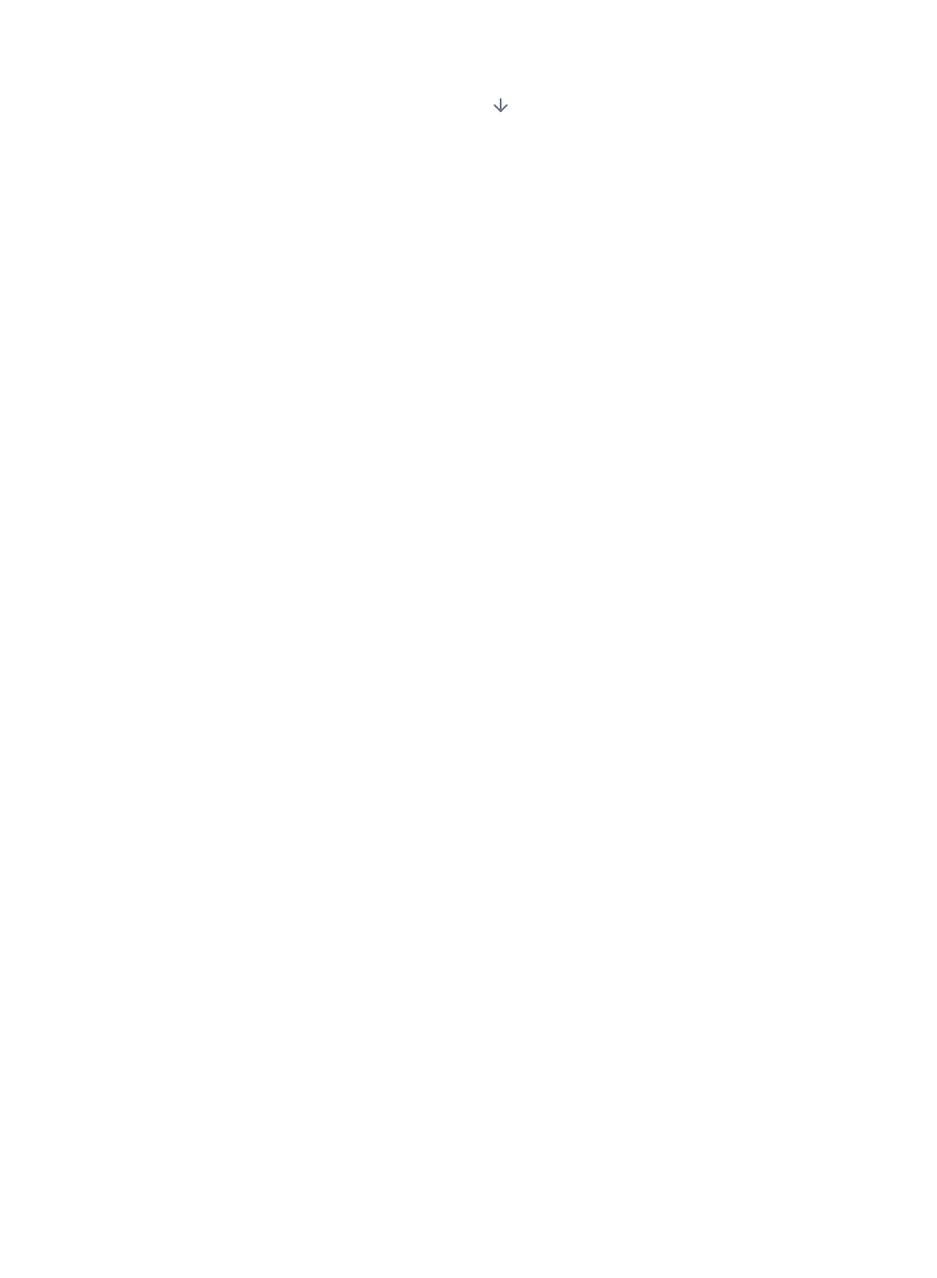
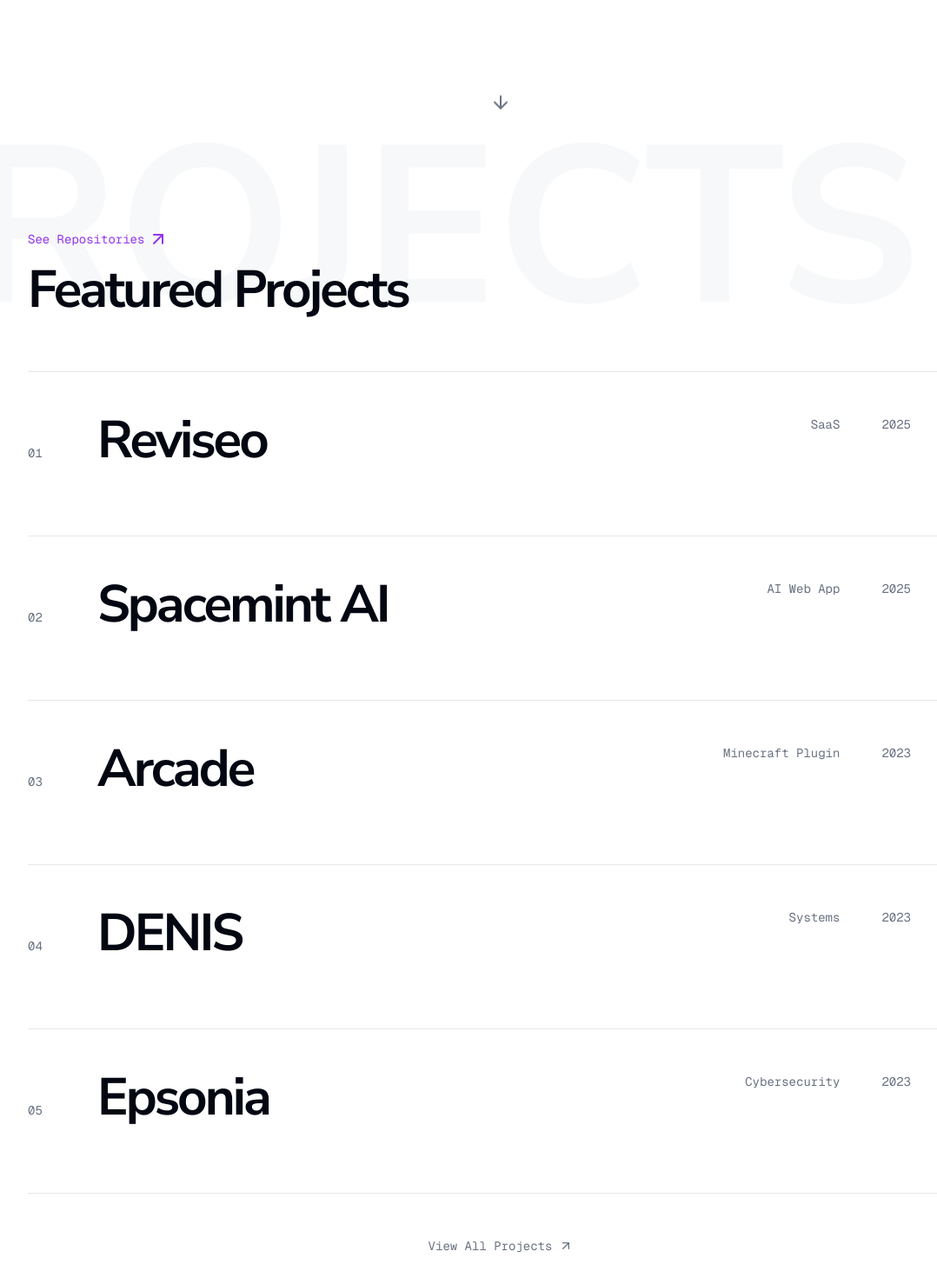
Before and after one commit to maytees/portfolio, a Next.js app: page / in a window 1280 px wide. Shown: the part 660-2130 px from the top of the page at 87% size, without its empty margins (64-1142 px from the left). Built offline with nearby package versions, Linux system fonts and the light colour scheme.

Commit message:
feat: projects section

```diff
--- a/app/page.tsx
+++ b/app/page.tsx
@@ -1,11 +1,13 @@
 import Hero from "@/components/Hero";
 import Navbar from "@/components/Navbar";
+import { Projects } from "@/components/Projects";
 
 export default function Page() {
 	return (
 		<div className="pb-[500vh]">
 			<Navbar />
 			<Hero />
+			<Projects />
 		</div>
 	);
 }
--- /dev/null
+++ b/components/Projects.tsx
@@ -0,0 +1,295 @@
+"use client";
+
+import { ArrowUpRight } from "lucide-react";
+import { motion, useInView, useScroll, useTransform } from "motion/react";
+import Link from "next/link";
+import { useRef, useState } from "react";
+
+const techColors: Record<string, string> = {
+	NextJS: "bg-black text-white dark:bg-white dark:text-black",
+	Vite: "bg-purple-500 text-white",
+	"Tailwind CSS": "bg-cyan-500 text-white",
+	Tailwind: "bg-cyan-500 text-white",
+	"Framer Motion": "bg-pink-500 text-white",
+	"Vercel AI SDK": "bg-black text-white dark:bg-white dark:text-black",
+	"Google Gemini": "bg-blue-500 text-white",
+	Posthog: "bg-blue-600 text-white",
+	"Tigris (S3)": "bg-orange-500 text-white",
+	"Polar Payments": "bg-indigo-500 text-white",
+	Java: "bg-red-600 text-white",
+	Kotlin: "bg-purple-600 text-white",
+	PaperMC: "bg-green-600 text-white",
+	Go: "bg-cyan-600 text-white",
+	Rust: "bg-orange-600 text-white",
+	TypeScript: "bg-blue-600 text-white",
+};
+
+const projects = [
+	{
+		num: "01",
+		title: "Reviseo",
+		category: "SaaS",
+		href: "https://reviseo.app",
+		source: "https://github.com/maytees/reviseo",
+		year: "2025",
+		description:
+			"Client feedback tool with annotated screenshots on live sites",
+		tech: ["NextJS", "Vite", "Tigris (S3)", "Tailwind CSS", "Framer Motion"],
+	},
+	{
+		num: "02",
+		title: "Spacemint AI",
+		category: "AI Web App",
+		year: "2025",
+		href: "https://spacemintai.com",
+		source: "",
+		description: "Floor plan to staged interior renders (Acquired)",
+		tech: ["Vercel AI SDK", "NextJS", "Tailwind", "Google Gemini", "Posthog", "Tigris (S3)", "Polar Payments"],
+	},
+	{
+		num: "03",
+		title: "Arcade",
+		category: "Minecraft Plugin",
+		href: "https://modrinth.com/plugin/arcade",
+		source: "https://github.com/maytees/arcade",
+		year: "2023",
+		description: "Survival minigame plugin, 6K+ views, 450+ downloads",
+		tech: ["Java", "Kotlin", "PaperMC"],
+	},
+	{
+		num: "04",
+		title: "DENIS",
+		category: "Systems",
+		href: "",
+		source: "https://github.com/maytees/denis",
+		year: "2023",
+		description: "Custom DNS server implementing RFC 1035 in Go",
+		tech: ["Go"],
+	},
+	{
+		num: "05",
+		title: "Epsonia",
+		category: "Cybersecurity",
+		href: "",
+		source: "https://github.com/epsonia/epsonia-rs",
+		year: "2023",
+		description: "CyberPatriot-style scoring engine in Rust",
+		tech: ["Rust", "TypeScript"],
+	},
+];
+
+function ProjectCard({
+	project,
+	index,
+}: {
+	project: (typeof projects)[0];
+	index: number;
+}) {
+	const ref = useRef(null);
+	const [isHovered, setIsHovered] = useState(false);
+	const mainLink = project.href || project.source;
+
+	return (
+		<motion.div
+			ref={ref}
+			className="group block py-8 md:py-12 border-b border-border relative"
+			onMouseEnter={() => setIsHovered(true)}
+			onMouseLeave={() => setIsHovered(false)}
+			initial={{ opacity: 0, y: 50 }}
+			whileInView={{ opacity: 1, y: 0 }}
+			transition={{ duration: 0.6, delay: index * 0.1 }}
+			viewport={{ once: true }}
+		>
+			{/* Hover background */}
+			<motion.div
+				className="absolute inset-0 bg-card -mx-6 md:-mx-12 lg:-mx-24 px-6 md:px-12 lg:px-24"
+				initial={{ opacity: 0 }}
+				animate={{ opacity: isHovered ? 1 : 0 }}
+				transition={{ duration: 0.3 }}
+			/>
+
+			<div className="relative flex flex-col md:flex-row md:items-start justify-between gap-4">
+				<div className="flex items-baseline gap-6 md:gap-12">
+					<span className="text-sm font-mono text-muted-foreground w-8">
+						{project.num}
+					</span>
+					<div>
+						<motion.h3
+							className="text-3xl md:text-5xl lg:text-6xl font-bold tracking-tighter text-foreground"
+							animate={{ x: isHovered ? 20 : 0 }}
+							transition={{ duration: 0.3 }}
+						>
+							{project.title}
+						</motion.h3>
+						<motion.p
+							className="text-muted-foreground mt-2 max-w-md"
+							initial={{ opacity: 0, height: 0 }}
+							animate={{
+								opacity: isHovered ? 1 : 0,
+								height: isHovered ? "auto" : 0,
+							}}
+							transition={{ duration: 0.3 }}
+						>
+							{project.description}
+						</motion.p>
+
+						{/* Links */}
+						<motion.div
+							className="flex flex-wrap items-center gap-4 mt-3"
+							initial={{ opacity: 0, height: 0 }}
+							animate={{
+								opacity: isHovered ? 1 : 0,
+								height: isHovered ? "auto" : 0,
+							}}
+							transition={{ duration: 0.3 }}
+						>
+							{project.href && (
+								<Link
+									href={project.href}
+									target="_blank"
+									className="inline-flex items-center gap-1 text-sm text-primary hover:underline font-mono"
+									data-cursor="pointer"
+								>
+									<ArrowUpRight className="w-3 h-3" />
+									Visit
+								</Link>
+							)}
+							{project.source ? (
+								<Link
+									href={project.source}
+									target="_blank"
+									className="inline-flex items-center gap-1 text-sm text-muted-foreground hover:text-foreground font-mono"
+									data-cursor="pointer"
+								>
+									<ArrowUpRight className="w-3 h-3" />
+									Source
+								</Link>
+							) : (
+								<span className="text-sm text-muted-foreground/50 font-mono">
+									Source Closed
+								</span>
+							)}
+						</motion.div>
+
+						{/* Tech Stack */}
+						<motion.div
+							className="flex flex-wrap gap-2 mt-3"
+							initial={{ opacity: 0, height: 0 }}
+							animate={{
+								opacity: isHovered ? 1 : 0,
+								height: isHovered ? "auto" : 0,
+							}}
+							transition={{ duration: 0.3, delay: 0.05 }}
+						>
+							{project.tech.map((tech) => (
+								<span
+									key={tech}
+									className={`px-2 py-0.5 text-xs font-mono rounded ${techColors[tech] || "bg-muted text-muted-foreground"}`}
+								>
+									{tech}
+								</span>
+							))}
+						</motion.div>
+					</div>
+				</div>
+
+				<div className="flex items-center gap-8 md:gap-12 ml-14 md:ml-0">
+					<span className="text-sm text-muted-foreground font-mono">
+						{project.category}
+					</span>
+					<span className="text-sm text-muted-foreground font-mono">
+						{project.year}
+					</span>
+					{mainLink && (
+						<Link href={mainLink} target="_blank" data-cursor="pointer">
+							<motion.div
+								animate={{ x: isHovered ? 0 : -10, opacity: isHovered ? 1 : 0 }}
+								transition={{ duration: 0.3 }}
+							>
+								<ArrowUpRight className="w-6 h-6 text-primary" />
+							</motion.div>
+						</Link>
+					)}
+				</div>
+			</div>
+		</motion.div>
+	);
+}
+
+export function Projects() {
+	const containerRef = useRef(null);
+	const isInView = useInView(containerRef, { once: true, margin: "-100px" });
+
+	const { scrollYProgress } = useScroll({
+		target: containerRef,
+		offset: ["start end", "end start"],
+	});
+
+	const x = useTransform(scrollYProgress, [0, 1], [0, -200]);
+
+	return (
+		<section
+			id="work"
+			ref={containerRef}
+			className="py-24 md:py-32 px-6 md:px-12 lg:px-24 relative overflow-hidden"
+		>
+			{/* Large background text */}
+			<motion.div
+				style={{ x }}
+				className="absolute top-0 left-0 text-[20vw] font-bold text-border/30 whitespace-nowrap pointer-events-none select-none leading-none"
+			>
+				PROJECTS
+			</motion.div>
+
+			<div className="relative z-10">
+				<motion.div
+					initial={{ opacity: 0, y: 30 }}
+					animate={isInView ? { opacity: 1, y: 0 } : {}}
+					transition={{ duration: 0.8 }}
+					className="mb-16"
+				>
+					<Link
+						href={"https://github.com/maytees?tab=repositories"}
+						target="_blank"
+						className="text-primary font-mono text-sm flex flex-row items-center gap-1"
+					>
+						See Repositories
+						<ArrowUpRight className="text-primary" />
+					</Link>
+					<h2 className="text-4xl md:text-6xl font-bold text-foreground mt-4 tracking-tighter">
+						Featured Projects
+					</h2>
+				</motion.div>
+
+				<div className="border-t border-border">
+					{projects.map((project, index) => (
+						<ProjectCard key={project.num} project={project} index={index} />
+					))}
+				</div>
+
+				<motion.div
+					initial={{ opacity: 0, y: 20 }}
+					whileInView={{ opacity: 1, y: 0 }}
+					transition={{ duration: 0.6 }}
+					viewport={{ once: true }}
+					className="mt-12 text-center"
+				>
+					<Link
+						href="https://github.com/maytees?tab=repositories"
+						target="_blank"
+						className="inline-flex items-center gap-2 text-muted-foreground hover:text-foreground transition-colors font-mono text-sm"
+						data-cursor="pointer"
+					>
+						<motion.span
+							className="inline-flex items-center gap-2"
+							whileHover={{ x: 5 }}
+						>
+							View All Projects
+							<ArrowUpRight className="w-4 h-4" />
+						</motion.span>
+					</Link>
+				</motion.div>
+			</div>
+		</section>
+	);
+}
```
